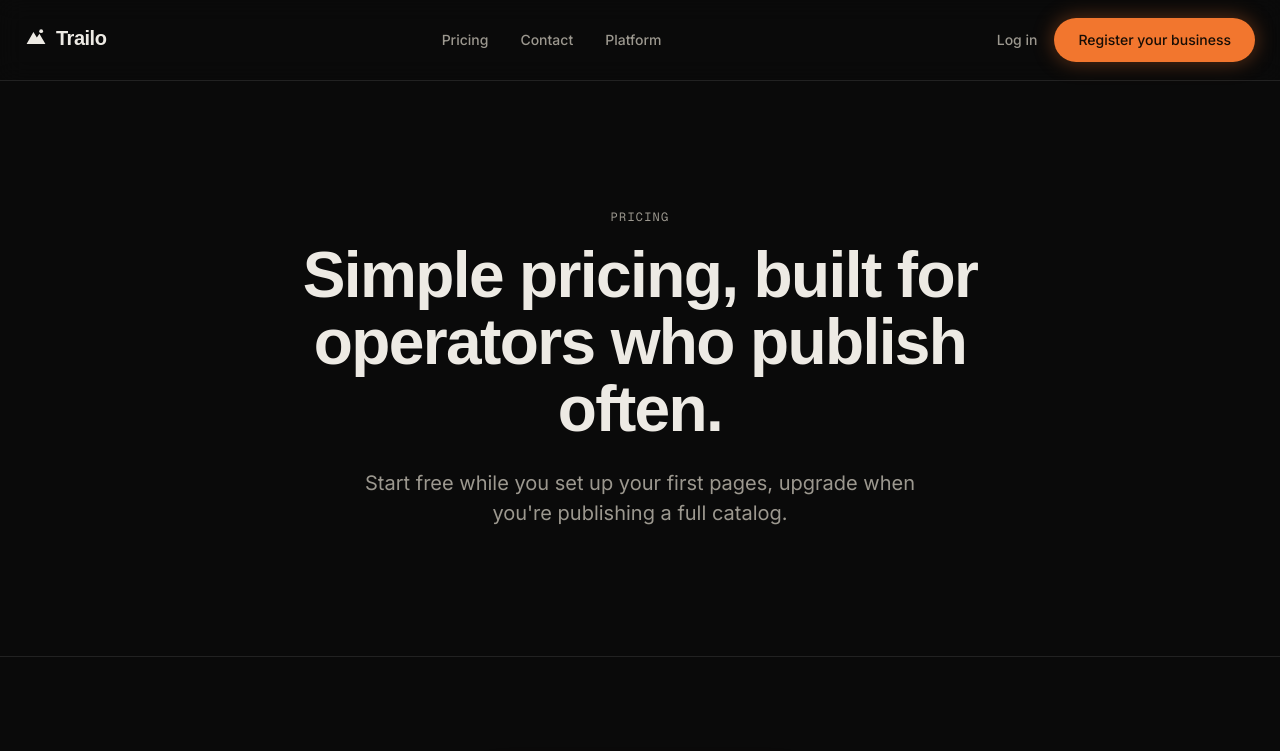
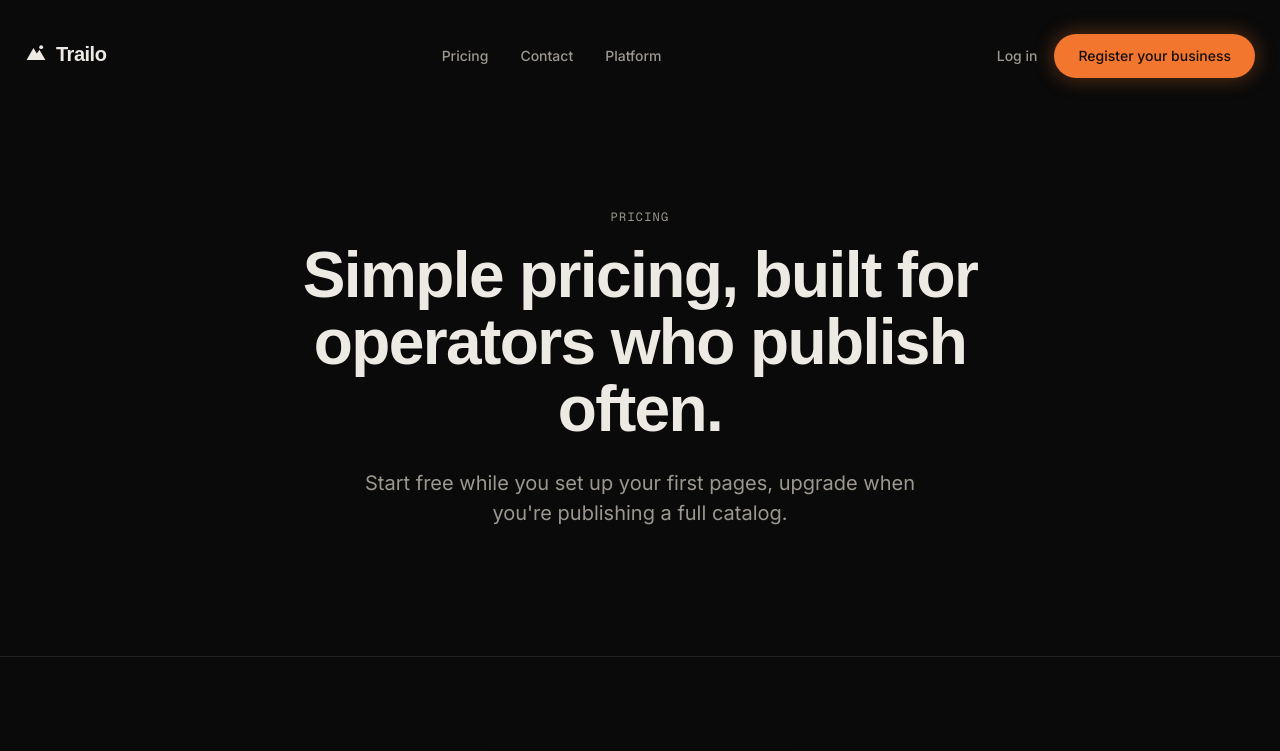
Before and after one commit to deetours/trailo, a Next.js app: page /pricing in a window 1280 px wide. Shown: the top 751 px of the page. Built offline with nearby package versions, Linux system fonts and the light colour scheme; a web font is replaced by a local one.

Commit message:
perf(marketing): refine scroll motion
Tune header state transitions, Lenis interpolation, and desktop parallax effects for a smoother marketing experience.

```diff
--- a/components/SiteHeader.tsx
+++ b/components/SiteHeader.tsx
@@ -1,6 +1,6 @@
 'use client';
 
-import { useState } from 'react';
+import { useState, useEffect } from 'react';
 import Link from 'next/link';
 import { usePathname } from 'next/navigation';
 import { AnimatePresence, motion } from 'framer-motion';
@@ -8,12 +8,22 @@ import { Menu, X } from 'lucide-react';
 import MagneticButton from './MagneticButton';
 import Logo from './Logo';
 import { useReducedMotion } from '@/components/motion/useReducedMotion';
+import { cn } from '@/lib/cn';
 
 export default function SiteHeader() {
   const [open, setOpen] = useState(false);
+  const [isScrolled, setIsScrolled] = useState(false);
   const reduceMotion = useReducedMotion();
   const pathname = usePathname();
   const platformHref = pathname === '/' ? '#platform' : '/#platform';
+
+  useEffect(() => {
+    const handleScroll = () => {
+      setIsScrolled(window.scrollY > 60);
+    };
+    window.addEventListener('scroll', handleScroll, { passive: true });
+    return () => window.removeEventListener('scroll', handleScroll);
+  }, []);
 
   const navLinks = [
     { href: '/pricing', label: 'Pricing' },
@@ -22,8 +32,15 @@ export default function SiteHeader() {
   ];
 
   return (
-    <header className="fixed top-0 left-0 right-0 z-50 bg-background/80 backdrop-blur-md border-b border-border">
-      <div className="container mx-auto px-6 h-20 flex items-center justify-between">
+    <header
+      className={cn(
+        "fixed top-0 left-0 right-0 z-50 transition-all duration-300 ease-in-out border-b",
+        isScrolled
+          ? "bg-background/80 backdrop-blur-md border-border py-0"
+          : "bg-transparent border-transparent py-4"
+      )}
+    >
+      <div className={cn("container mx-auto px-6 flex items-center justify-between transition-all duration-300 ease-in-out", isScrolled ? "h-16" : "h-20")}>
 
         {/* Logo */}
         <Link href="/" className="group" onClick={() => setOpen(false)}>
--- a/components/SmoothScroll.tsx
+++ b/components/SmoothScroll.tsx
@@ -40,8 +40,8 @@ export default function SmoothScroll({ children }: { children: ReactNode }) {
       ref={lenisRef}
       root
       options={{
-        lerp: 0.05,
-        duration: 1.5,
+        lerp: 0.08,
+        duration: 1.2,
         smoothWheel: true,
         autoResize: true // important for ScrollTrigger
       }}
--- a/components/sections/marketing/Hero.tsx
+++ b/components/sections/marketing/Hero.tsx
@@ -45,6 +45,18 @@ export default function Hero() {
         filter: 'blur(10px)',
         ease: EASE.inOut,
       });
+
+      // subtle image parallax
+      gsap.to('.hero-parallax-image', {
+        scrollTrigger: {
+          trigger: container.current,
+          start: 'top top',
+          end: 'bottom top',
+          scrub: true,
+        },
+        yPercent: 15,
+        ease: 'none',
+      });
     });
 
     return () => ctx.revert();
@@ -91,13 +103,13 @@ export default function Hero() {
         <div className="hidden xl:block relative z-10 rotate-3 xl:w-135 xl:translate-x-10">
           <ProductFrame url="t/apex/annapurna-circuit">
             <div className="w-full aspect-4/5 bg-card flex flex-col">
-              <div className="relative h-48 w-full shrink-0">
+              <div className="relative h-48 w-full shrink-0 overflow-hidden">
                 <Image
                   src="https://images.unsplash.com/photo-1520696773539-71285223c683?auto=format&fit=crop&q=80"
                   alt="Annapurna Circuit Trek route through the Himalayas"
                   fill
                   sizes="500px"
-                  className="object-cover"
+                  className="object-cover hero-parallax-image scale-110 -top-[5%]"
                 />
                 <div className="absolute inset-0 bg-linear-to-t from-card via-transparent to-transparent" />
               </div>
--- a/components/visuals/ContourField.tsx
+++ b/components/visuals/ContourField.tsx
@@ -1,4 +1,6 @@
 import { cn } from '@/lib/cn';
+import { useRef } from 'react';
+import { gsap, useGSAP } from '@/lib/gsap';
 
 interface ContourFieldProps {
   className?: string;
@@ -11,16 +13,40 @@ export default function ContourField({
   tone = 'neutral',
   density = 'high'
 }: ContourFieldProps) {
+  const containerRef = useRef<HTMLDivElement>(null);
+  const svgRef = useRef<SVGSVGElement>(null);
+
   const strokeColor = tone === 'accent' ? 'var(--accent)' : 'var(--muted-foreground)';
   const opacity = tone === 'accent' ? 0.16 : 0.1;
 
+  useGSAP(() => {
+    const ctx = gsap.matchMedia();
+
+    ctx.add("(min-width: 768px) and (prefers-reduced-motion: no-preference)", () => {
+      gsap.to(svgRef.current, {
+        yPercent: 15,
+        ease: 'none',
+        scrollTrigger: {
+          trigger: containerRef.current,
+          start: 'top bottom',
+          end: 'bottom top',
+          scrub: true,
+        }
+      });
+    });
+
+    return () => ctx.revert();
+  }, { scope: containerRef });
+
   return (
     <div
+      ref={containerRef}
       className={cn('absolute inset-0 -z-10 overflow-hidden pointer-events-none', className)}
       aria-hidden="true"
     >
       <svg
-        className="absolute w-full h-full"
+        ref={svgRef}
+        className="absolute w-full h-full scale-110 -top-[5%] -left-[5%]"
         viewBox="0 0 100 100"
         preserveAspectRatio="none"
         style={{ opacity }}
```
